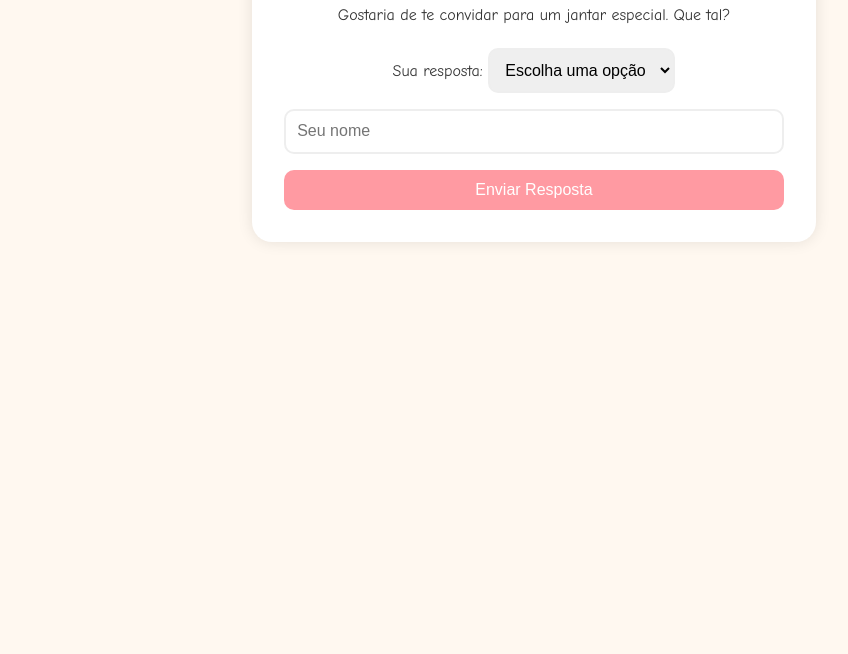
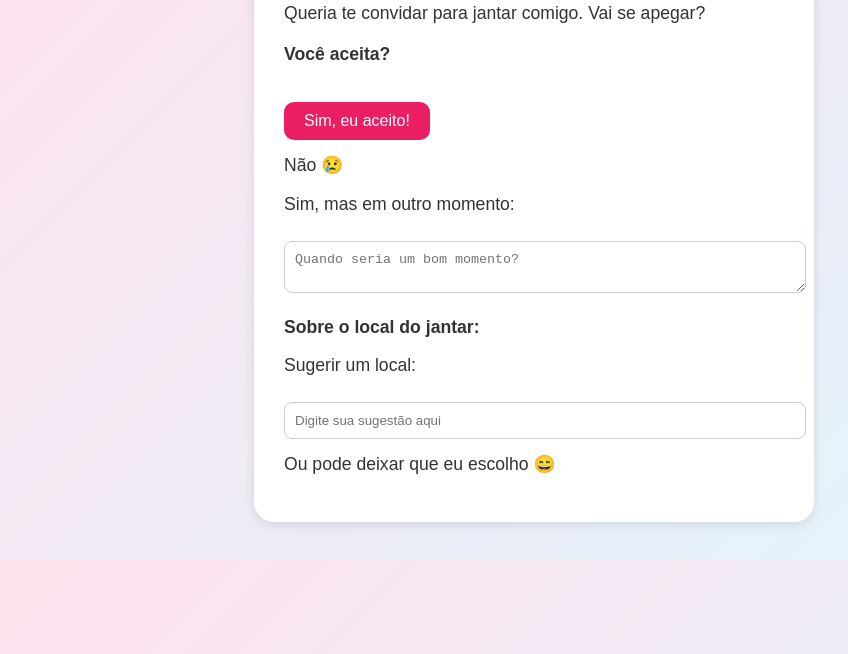
Before and after one commit to kennyg-1/Convite-livia, a plain HTML site: page index.html in a window 1280 px wide. Shown: the part 146-800 px from the top of the page, without its empty margins (106-954 px from the left). Drawn offline with Linux system fonts and the light colour scheme.

Commit message:
Update index.html

```diff
--- a/index.html
+++ b/index.html
@@ -1,82 +1,84 @@
 
 <!DOCTYPE html>
-<html lang="pt-br">
+<html lang="pt-BR">
 <head>
   <meta charset="UTF-8" />
-  <meta name="viewport" content="width=device-width, initial-scale=1.0"/>
-  <title>Convite para Jantar</title>
+  <meta name="viewport" content="width=device-width, initial-scale=1.0" />
+  <title>Convite para um jantar</title>
   <style>
     body {
-      font-family: 'Comic Sans MS', cursive;
-      background-color: #fff8f0;
+      font-family: Arial, sans-serif;
+      background: linear-gradient(135deg, #ffe0ec, #e0f7ff);
       color: #333;
-      text-align: center;
-      padding: 2rem;
+      display: flex;
+      flex-direction: column;
+      align-items: center;
+      padding: 30px;
     }
-    .container {
+    .card {
+      background-color: white;
+      border-radius: 20px;
+      padding: 30px;
+      box-shadow: 0 4px 12px rgba(0,0,0,0.1);
       max-width: 500px;
-      margin: auto;
-      background: #fff;
-      padding: 2rem;
-      border-radius: 20px;
-      box-shadow: 0 0 15px rgba(0,0,0,0.1);
+      width: 100%;
     }
     h1 {
-      color: #e85d75;
+      color: #e91e63;
+      text-align: center;
     }
-    form {
-      display: flex;
-      flex-direction: column;
-      gap: 1rem;
-      margin-top: 1.5rem;
+    label, p {
+      font-size: 1.1em;
+      margin-top: 15px;
     }
-    input, select, button, textarea {
-      padding: 0.7rem;
-      font-size: 1rem;
-      border: 2px solid #eee;
+    input[type="text"], textarea {
+      width: 100%;
+      padding: 10px;
+      border-radius: 8px;
+      border: 1px solid #ccc;
+      margin-top: 8px;
+    }
+    .options {
+      margin-top: 20px;
+    }
+    button, a.button {
+      background-color: #e91e63;
+      color: white;
+      padding: 10px 20px;
+      border: none;
       border-radius: 10px;
+      text-decoration: none;
+      cursor: pointer;
+      margin-top: 20px;
+      display: inline-block;
     }
-    button {
-      background-color: #ff9aa2;
-      border: none;
-      color: white;
-      cursor: pointer;
-      transition: background-color 0.3s;
-    }
-    button:hover {
-      background-color: #e85d75;
+    button:hover, a.button:hover {
+      background-color: #d81b60;
     }
   </style>
 </head>
 <body>
-  <div class="container">
-    <h1>Oi Lívia!</h1>
-    <p>Gostaria de te convidar para um jantar especial. Que tal?</p>
-    <form action="https://formsubmit.co/kennedycestevam@gmail.com" method="POST">
-      <label>
-        Sua resposta:
-        <select name="resposta" required onchange="toggleTempo(this.value)">
-          <option value="" disabled selected>Escolha uma opção</option>
-          <option value="Sim">Sim</option>
-          <option value="Não">Não</option>
-          <option value="Sim, daqui a...">Sim, daqui a...</option>
-        </select>
-      </label>
-      <div id="tempo-container" style="display: none;">
-        <label>
-          Em quanto tempo podemos nos encontrar?
-          <input type="text" name="tempo" placeholder="Ex: 2 semanas, depois do trabalho, etc." />
-        </label>
-      </div>
-      <input type="text" name="nome" placeholder="Seu nome" required />
-      <button type="submit">Enviar Resposta</button>
-      <input type="hidden" name="_captcha" value="false">
-    </form>
+  <div class="card">
+    <h1>Oi Lívia 💕</h1>
+    <p>Queria te convidar para jantar comigo. Vai se apegar?</p>
+
+    <div class="options">
+      <p><strong>Você aceita?</strong></p>
+      <a href="https://api.whatsapp.com/send/?phone=48996670383&text&type=phone_number&app_absent=0" class="button">Sim, eu aceito!</a>
+
+      <p>Não 😢</p>
+
+      <p>Sim, mas em outro momento:</p>
+      <textarea placeholder="Quando seria um bom momento?"></textarea>
+    </div>
+
+    <div class="options">
+      <p><strong>Sobre o local do jantar:</strong></p>
+      <p>Sugerir um local:</p>
+      <input type="text" placeholder="Digite sua sugestão aqui" />
+
+      <p>Ou pode deixar que eu escolho 😄</p>
+    </div>
   </div>
-  <script>
-    function toggleTempo(value) {
-      document.getElementById('tempo-container').style.display = value === "Sim, daqui a..." ? "block" : "none";
-    }
-  </script>
 </body>
 </html>
```
